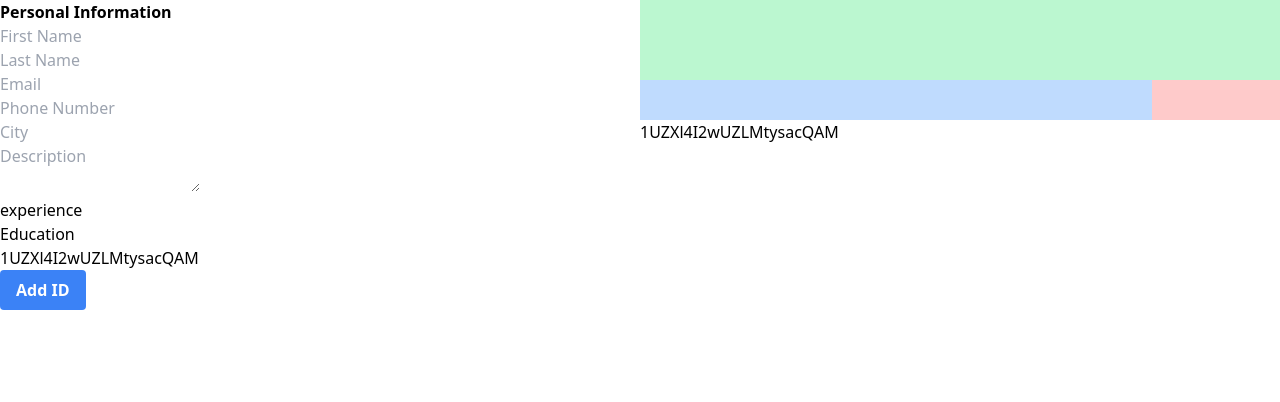
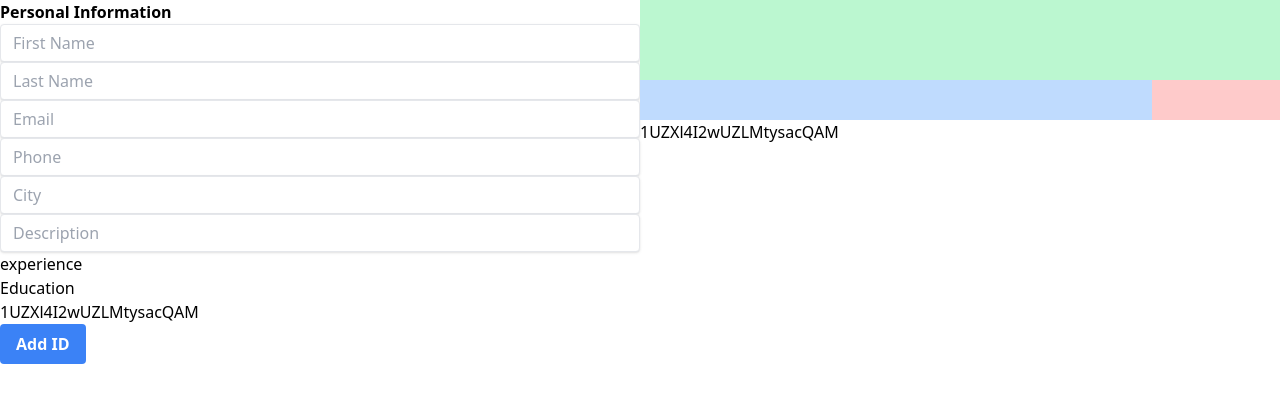
Before and after one commit to Baskin-Ridley/react-cv-generator, a Next.js app: page / in a window 1280 px wide. Shown: the top 402 px of the page. Built offline with nearby package versions, Linux system fonts and the light colour scheme.

Commit message:
switched from useState to useReducer

```diff
--- a/pages/components/forms/PersonalInfo.tsx
+++ b/pages/components/forms/PersonalInfo.tsx
@@ -1,108 +1,84 @@
-import React from 'react'
+import {useState, useReducer} from 'react'
 
 const PersonalInfo = () => {
 
-  const [personalInfo, setPersonalInfo] = React.useState({
+  //useReducer to update personal info
+  const initialState = {
     firstName: '',
     lastName: '',
     email: '',
     phone: '',
     city: '',
     description: '',
-  })
+  }
+
+  const reducer = (state: any, action: { type: any; value: any }) => {
+    switch (action.type) {
+      case 'firstName':
+        return {...state, firstName: action.value}
+      case 'lastName':
+        return {...state, lastName: action.value}
+      case 'email':
+        return {...state, email: action.value}
+      case 'phone':
+        return {...state, phone: action.value}
+      case 'city':
+        return {...state, city: action.value}
+      case 'description':
+        return {...state, description: action.value}
+      default:
+        return state
+    }
+  }
+
+  const [personalInfo, dispatch] = useReducer(reducer, initialState)
+
   return (
     <div>
       <h1 className="font-bold">Personal Information</h1>
       <form className="grid grid-cols-1">
-        <div>
         <input
+          className="shadow appearance-none border rounded w-full py-2 px-3 text-gray-700 leading-tight focus:outline-none focus:shadow-outline"
+          id="firstName"
           type="text"
-            id="firstName"
-            name="firstName"
           placeholder="First Name"
-            value={personalInfo.firstName}
-            onChange={(e) => {
-              setPersonalInfo({
-                ...personalInfo,
-                firstName: e.target.value,
-              })
-            }}
+          onChange={(e) => dispatch({type: 'firstName', value: e.target.value})}
         />
-        </div>
-        <div>
         <input
+          className="shadow appearance-none border rounded w-full py-2 px-3 text-gray-700 leading-tight focus:outline-none focus:shadow-outline"
+          id="lastName"
           type="text"
-            id="Last Name"
-            name="Last Name"
           placeholder="Last Name"
-            value={personalInfo.lastName}
-            onChange={(e) => {
-              setPersonalInfo({
-                ...personalInfo,
-                lastName: e.target.value,
-              })
-            }}
+          onChange={(e) => dispatch({type: 'lastName', value: e.target.value})}
         />
-        </div>
-        <div>
         <input
+          className="shadow appearance-none border rounded w-full py-2 px-3 text-gray-700 leading-tight focus:outline-none focus:shadow-outline"
+          id="email"
           type="text"
-            id="email"
-            name="email"
-            placeholder='Email'
-            value={personalInfo.email}
-            onChange={(e) => {
-              setPersonalInfo({
-                ...personalInfo,
-                email: e.target.value,
-              })
-            }}
+          placeholder="Email"
+          onChange={(e) => dispatch({type: 'email', value: e.target.value})}
         />
-        </div>
-        <div>
         <input
+          className="shadow appearance-none border rounded w-full py-2 px-3 text-gray-700 leading-tight focus:outline-none focus:shadow-outline"
+          id="phone"
           type="text"
-            id="phone"
-            name="phone"
-            placeholder='Phone Number'
-            value={personalInfo.phone}
-            onChange={(e) => {
-              setPersonalInfo({
-                ...personalInfo,
-                phone: e.target.value,
-              })
-            }}
+          placeholder="Phone"
+          onChange={(e) => dispatch({type: 'phone', value: e.target.value})}
         />
-        </div>
-        <div>
         <input
+          className="shadow appearance-none border rounded w-full py-2 px-3 text-gray-700 leading-tight focus:outline-none focus:shadow-outline"
+          id="city"
           type="text"
-            id="city"
-            name="city"
-            placeholder='City'
-            value={personalInfo.city}
-            onChange={(e) => {
-              setPersonalInfo({
-                ...personalInfo,
-                city: e.target.value,
-              })
-            }}
+          placeholder="City"
+          onChange={(e) => dispatch({type: 'city', value: e.target.value})}
         />
-        </div>
-        <div>
-          <textarea
+        <input
+          className="shadow appearance-none border rounded w-full py-2 px-3 text-gray-700 leading-tight focus:outline-none focus:shadow-outline"
           id="description"
-            name="description"
-            placeholder='Description'
-            value={personalInfo.description}
-            onChange={(e) => {
-              setPersonalInfo({
-                ...personalInfo,
-                description: e.target.value,
-              })
-            }}
+          type="text"
+          placeholder="Description"
+          onChange={(e) => dispatch({type: 'description', value: e.target.value})}
         />
-          </div>
       </form>
     </div>
   )
--- a/pages/components/sides/LeftSide.tsx
+++ b/pages/components/sides/LeftSide.tsx
@@ -6,7 +6,7 @@ import Education from "../forms/Education"
 const LeftSide = () => {
   return (
     <div>
-        <PersonalInfo/>
+        <PersonalInfo />
         <Experience/>
         <Education/>
         {/*<AddButton/> temporarily in index.tsx*/}
--- a/pages/index.tsx
+++ b/pages/index.tsx
@@ -6,6 +6,15 @@ import { AddButton } from "./components/buttons/AddButton"
 import { nanoid } from 'nanoid'
 
 export default function Home() {
+
+  const [personalInfo, setPersonalInfo] = useState({
+    firstName: '',
+    lastName: '',
+    email: '',
+    phone: '',
+    city: '',
+    description: '',
+  })
 
   const [components, setComponents] = useState([<Unique id = {nanoid()}/>]);
 
```
Lines whose indentation alone changed are shown as unchanged.
